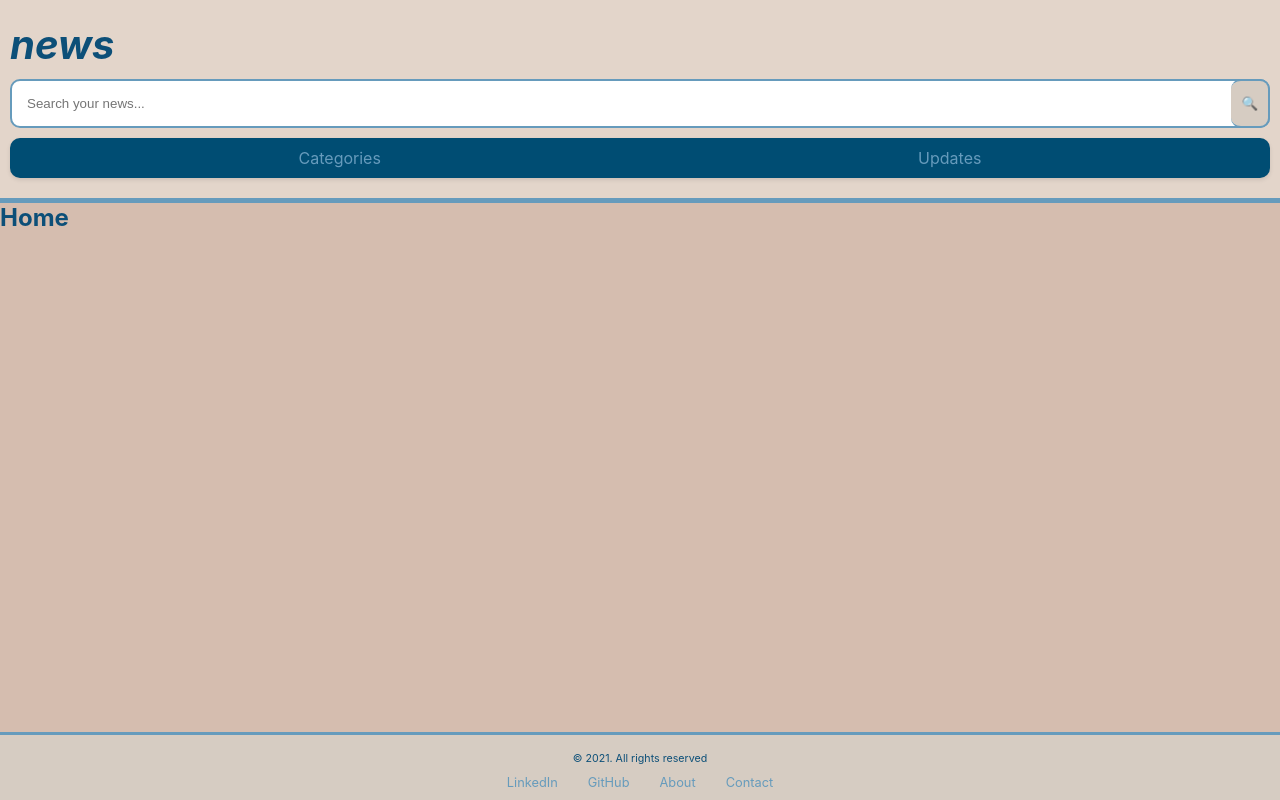
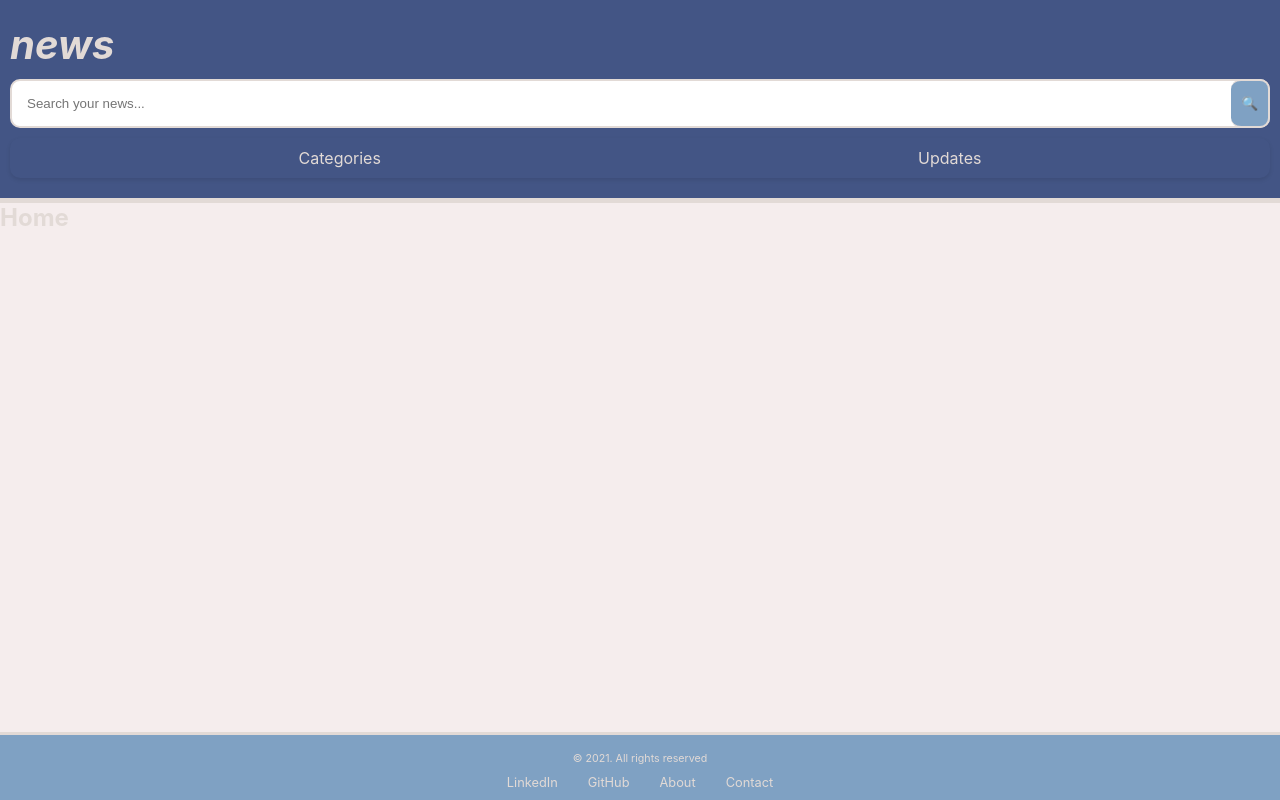
Before and after one commit to BeaCoden/context-news-api, a React (Create React App) app: page / in a window 1280 px wide. Built offline with nearby package versions, Linux system fonts and the light colour scheme.

Commit message:
refactor: Update color scheme in index.css

```diff
--- a/src/index.css
+++ b/src/index.css
@@ -25,18 +25,41 @@ body {
   color: var(--font-color);
 }
 
+:root {
+  --primary-color: #435585; /* Hauptfarbe für wichtige Elemente */
+  --secondary-color: #818fb4; /* Sekundärfarbe für ergänzende Elemente */
+  --background-color: #f5eded; /* Hintergrundfarbe */
+  --font-color: #e2dad6; /* Textfarbe */
 
-:root {
+  --detail-color: #7fa1c3; /* Detailfarbe für kleinere Akzente */
+  --hover-color: #6482ad; /* Hover-Effekt für Buttons und Links */
+  --info-color: #e2dad6; /* Info-Boxen oder sekundäre Elemente */
+
+  --navbar-bg-color: #435585; /* Hintergrundfarbe der Navigationsleiste */
+  --dropdown-bg-color: #363062; /* Hintergrundfarbe der Dropdown-Menüs */
+  --dropdown-font-color: #e2dad6; /* Textfarbe der Dropdown-Menüs */
+
+  --button-bg-color: #435585; /* Button-Hintergrundfarbe */
+  --button-font-color: #e2dad6; /* Button-Textfarbe */
+  --button-hover-bg-color: #7fa1c3; /* Button-Hintergrundfarbe bei Hover */
+
+  --footer-bg-color: #435585; /* Hintergrundfarbe des Footers */
+  --footer-font-color: #e2dad6; /* Textfarbe im Footer */
+
+  --shadow-color: rgba(54, 48, 98, 0.1); /* Schattenfarbe für Tiefenwirkung */
+}
+
+
+/* :root {
   --background-color: #d5bdaf;
   --primary-color: #e3d5ca;
   --secondary-color: #f5ebe0;
   --detail-color:#d6ccc2;
   --hover-color:#edede9;
   --info-color: #669bbc;
-  --hover-color: #00bcd4; /* Farbe beim Hover */
   --font-color: #0c4f78;
-  --dropdown-bg-color: #004d73; /* Hintergrundfarbe für das Dropdown */
-  --hover-bg-color: #007ba7; /* Hintergrundfarbe beim Hover im Dropdown */
-  --navbar-bg-color: #004d73; /* Hintergrundfarbe der Navbar */
-  --shadow-color: rgba(0, 0, 0, 0.1); /* Schattenfarbe */
-}
+  --dropdown-bg-color: #004d73;
+  --hover-bg-color: #007ba7;
+  --navbar-bg-color: #004d73;
+  --shadow-color: rgba(0, 0, 0, 0.1);
+} */
```
